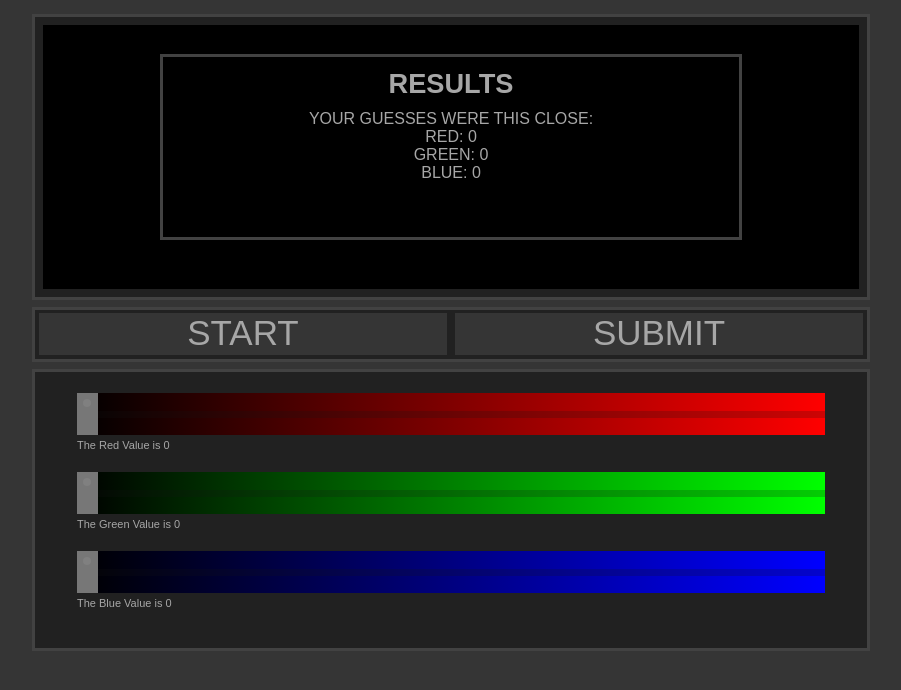
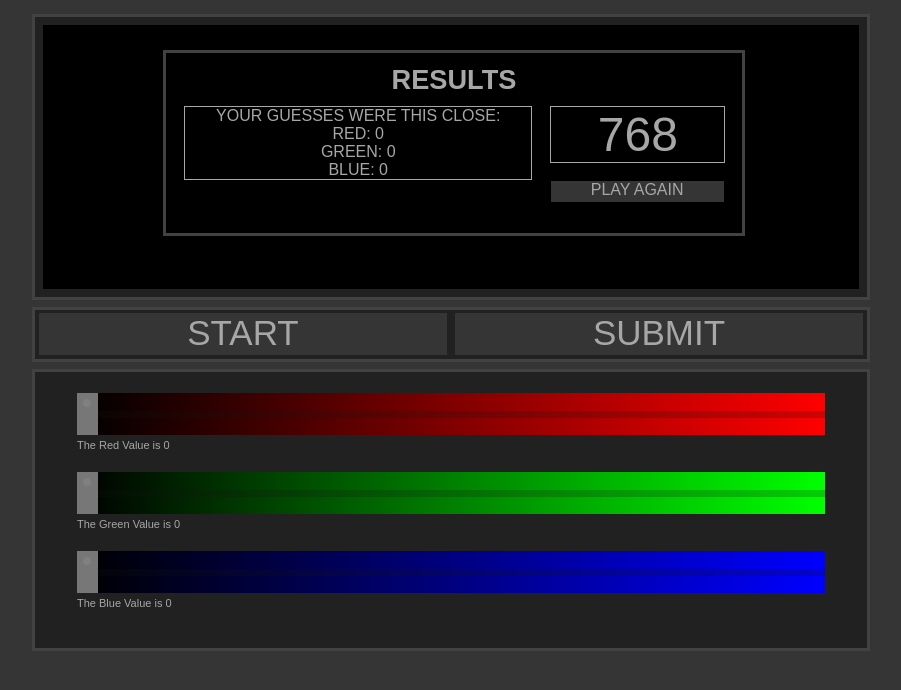
Before and after one commit to designerJordan/colorMatch, a website: page index.html in a window 1280 px wide. Both pictures are taken after a click on the element "SUBMIT". Shown: the whole page, without its empty margins (189-1090 px from the left). Drawn offline with Linux system fonts and the light colour scheme.

Commit message:
Added Score and Play Again. This closes #2 and closes #3

```diff
--- a/css/game-module.css
+++ b/css/game-module.css
@@ -50,19 +50,42 @@ body, html {
 	height: 180px;
 	width: 45%;
 	display: block;
-	position: relative;
-	margin: 14px auto;
-	margin-bottom: -200px;
+	position: absolute;
 	background: rgba(0,0,0,0.7);
 	border: 3px solid #424242;
-	top: -260px;
+	top: 50px;
 	text-align: center;
 	text-transform: uppercase;
+	left: 27.5%;
 }
 
 .title {
 	font-size: 1.7em;
 	line-height: 0.3em;
+}
+
+#resultList {
+	border: 1px solid;
+	width: 60%;
+	margin: 0 3.2%;
+	float: left;
+}
+
+#resultScore {
+	font-size: 3em;
+	display: block;
+	border: 1px solid;
+	width: 30%;
+	float: left;
+}
+
+#playAgain {
+	font-size: 1em;
+	position: absolute;
+	width: 30%;
+	height: 21px;
+	left: 66.3%;
+	top: 7.8em;
 }
 
 
--- a/js/gameModule/gameModule.js
+++ b/js/gameModule/gameModule.js
@@ -14,11 +14,12 @@ GameModule.controller( 'GameModuleCtrl', ['$scope', '$element', '$attrs', functi
 	$scope.greenDiff = 0;
 	$scope.blueDiff = 0;
 
+	$scope.totalScore = 0;
+
 	$scope.showResults = false;
 	$scope.disabledState = "disabled";
 
 	$scope.startGame = function(value) {
-
 		// var random = Math.floor((Math.random()*255)+1);
 		// console.log('You clicked Start!', random);
 		$scope.randomRedValue = Math.floor((Math.random()*255)+1);Math.floor((Math.random()*255)+1);
@@ -32,12 +33,28 @@ GameModule.controller( 'GameModuleCtrl', ['$scope', '$element', '$attrs', functi
 		$scope.redDiff = $scope.randomRedValue - $scope.userRedValue;
 		$scope.blueDiff = $scope.randomGreenValue - $scope.userGreenValue;
 		$scope.greenDiff = $scope.randomBlueValue - $scope.userBlueValue;
+		$scope.matchScore();
 		$scope.showResults = true;
 		$scope.disabledState = "disabled";
 		// var redDiff = $scope.randomRedValue - $scope.userRedValue;
 		// var blueDiff = $scope.randomGreenValue - $scope.userGreenValue;
 		// var greenDiff = $scope.randomBlueValue - $scope.userBlueValue;
 		// alert('you were this close - red: ' + redDiff + ' green: ' + greenDiff + ' blue: ' + blueDiff);
+	}
+	$scope.playAgain = function() {
+		$scope.showResults = false;
+		$scope.userRedValue = 0;
+		$scope.userGreenValue = 0;
+		$scope.userBlueValue = 0;
+		$scope.startGame();
+		$scope.$apply();
+	}
+	$scope.matchScore = function() {
+		var red = Math.abs($scope.redDiff);
+		var green = Math.abs($scope.greenDiff);
+		var blue = Math.abs($scope.blueDiff);
+		$scope.totalScore = 768 - (red + green + blue);
+		$scope.$apply();
 	}
 
 }] );
--- a/templates/game.tpl.html
+++ b/templates/game.tpl.html
@@ -8,12 +8,16 @@
 
 	<div id="resultsBox" ng-show="showResults">
 		<h2 class="title">Results</h2>
-		<div>Your guesses were this close:</div>
-		<div>
-			Red: {{redDiff}}<br>
-			Green: {{greenDiff}}<br>
-			Blue: {{blueDiff}}<br>
+		<div id="resultList">
+			<div>Your guesses were this close:</div>
+			<div>
+				Red: {{redDiff}}<br>
+				Green: {{greenDiff}}<br>
+				Blue: {{blueDiff}}<br>
+			</div>
 		</div>
+		<div id="resultScore">{{totalScore}}</div>
+		<div class="button" id="playAgain" ng-click="playAgain()">Play Again</div>
 	</div>
 
 	<div id="buttonsBox">
```
